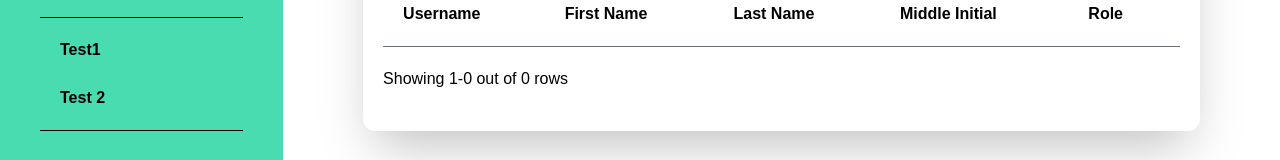
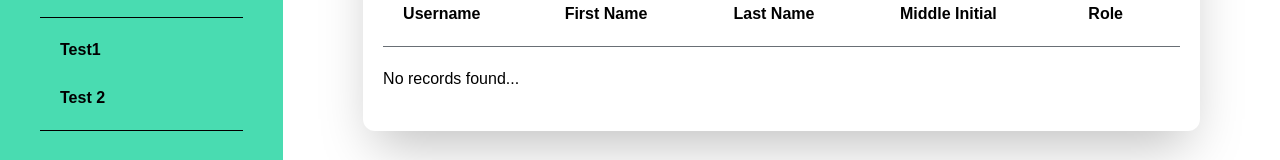
Before and after one commit to peterclarktech/react-ts-boilerplate, a React (Vite) app: page /crudsample in a window 1280 px wide. Both pictures are taken after typing "Sample" into the empty fields and a click on the button "Add Record". Shown: the part 244-404 px from the top of the page. Built offline with nearby package versions, Linux system fonts and the light colour scheme.

Commit message:
Added display for no records found

```diff
--- a/src/components/Pagination.tsx
+++ b/src/components/Pagination.tsx
@@ -25,7 +25,8 @@ const Pagination: FC<PaginationType> = ({ totalSize, pageSize = 10, onPaginate }
     return (
         <div className="flex flex-col sm:flex-row">
             <div className="float-left content-center flex-none">
-                <span>{`Showing ${startIndex + 1}-${endIndex + 1} out of ${totalSize} rows`}</span>
+                {totalSize > 0 && <span>{`Showing ${startIndex + 1}-${endIndex + 1} out of ${totalSize} rows`}</span>}
+                {totalSize < 1 && <span>No records found...</span>}
             </div>
             <div className="flex-1">
                 {maxPage > 1 && (
```
